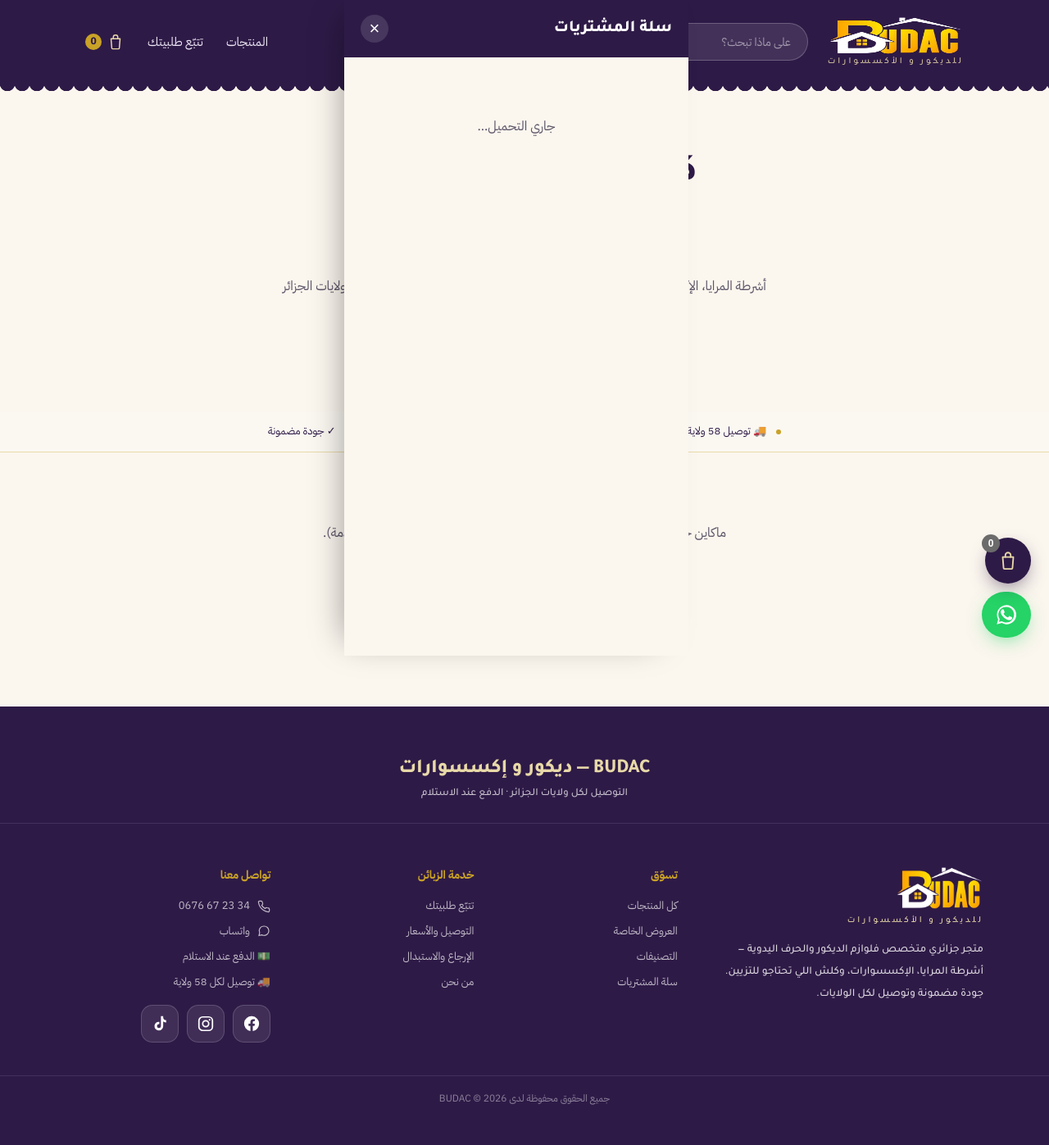
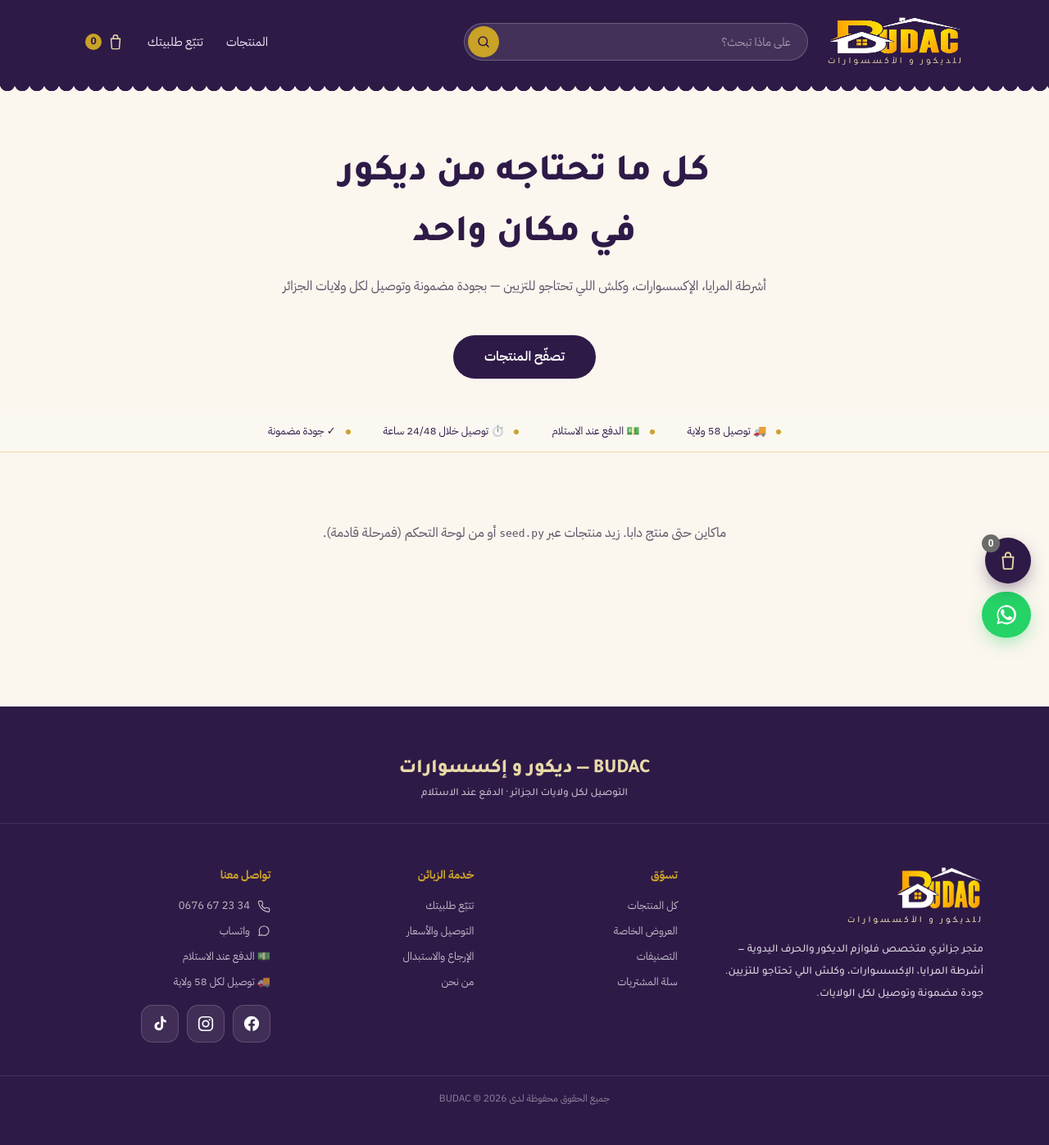
Before and after one commit to bakirLakaf/budac-store, a Flask app: page / in a window 1280 px wide. Shown: the whole page at 82% size. Run offline with Flask 3, Linux system fonts and the light colour scheme; some libraries are stand-ins or nearby versions.

Commit message:
Add files via upload

```diff
--- a/app.py
+++ b/app.py
@@ -15,6 +15,12 @@ def create_app():
     app.config.from_object(Config)
 
     db.init_app(app)
+
+    # ⚠️ Railway يخدم وراء بروكسي (reverse proxy). بلا هاذي، Flask يظن أن
+    # الاتصال http وليس https، فالروابط المطلقة (og:image, canonical, redirects)
+    # تتولّد بـhttp — وهذا يخلي المتصفح يشطب على https فشريط العنوان.
+    from werkzeug.middleware.proxy_fix import ProxyFix
+    app.wsgi_app = ProxyFix(app.wsgi_app, x_for=1, x_proto=1, x_host=1, x_prefix=1)
 
     # حماية CSRF: تتحقق تلقائيًا من كل POST/PUT/DELETE.
     # بلاها، أي موقع خارجي يقدر يخلق فورم مخفي يبعث طلب لموقعك باسم أدمن داخل
--- a/static/css/style.css
+++ b/static/css/style.css
@@ -2317,23 +2317,28 @@ a:focus-visible, button:focus-visible {
 }
 .cart-drawer-overlay.is-open { opacity: 1; }
 
+/* ⚠️ مهم: خاصية hidden لازم تغلب display:flex، وإلا اللوحة تبان مباشرة
+   كي تتحل الصفحة (هذا كان سبب ظهورها بلا ما تضغط الزر). */
+.cart-drawer[hidden],
+.cart-drawer-overlay[hidden] { display: none !important; }
+
 .cart-drawer {
     position: fixed;
     top: 0;
-    inset-inline-end: 0;
+    left: 0;                             /* موقع فيزيائي ثابت — ما يتقلبش مع RTL */
     z-index: 960;
     width: min(420px, 100%);
     height: 100dvh;
     display: flex;
     flex-direction: column;
     background: var(--color-bg);
-    box-shadow: -18px 0 40px -20px rgba(0, 0, 0, 0.4);
-    transform: translateX(-100%);        /* RTL: اللوحة على اليمين */
+    box-shadow: 18px 0 40px -20px rgba(0, 0, 0, 0.4);
+    /* الترانسفورم ما يتقلبش تلقائيًا مع RTL — لهذا نستعملو قيمة فيزيائية.
+       اللوحة على اليسار، فنخبيوها لبرّا اليسار بـ-100%. */
+    transform: translateX(-100%);
     transition: transform 0.25s ease;
 }
-[dir="rtl"] .cart-drawer { transform: translateX(100%); }
-.cart-drawer.is-open,
-[dir="rtl"] .cart-drawer.is-open { transform: translateX(0); }
+.cart-drawer.is-open { transform: translateX(0); }
 
 .cart-drawer-head {
     display: flex;
--- a/templates/base.html
+++ b/templates/base.html
@@ -7,6 +7,14 @@
 
     {# ---------- SEO + المشاركة الاجتماعية ---------- #}
     <meta name="description" content="{% block meta_description %}{{ store_name }} — متجر جزائري لمستلزمات الديكور والحرف اليدوية. توصيل لكل الولايات، الدفع عند الاستلام.{% endblock %}">
+    {# ---------- أيقونة الموقع ---------- #}
+    <link rel="icon" href="{{ url_for('static', filename='favicon.ico') }}" sizes="any">
+    <link rel="icon" type="image/png" sizes="192x192"
+          href="{{ url_for('static', filename='img/brand/icon-192.png') }}">
+    <link rel="apple-touch-icon"
+          href="{{ url_for('static', filename='img/brand/apple-touch-icon.png') }}">
+    <meta name="theme-color" content="#2E1A47">
+
     <meta name="csrf-token" content="{{ csrf_token() }}">
     <link rel="canonical" href="{{ request.url }}">
 
--- a/templates/shop/home.html
+++ b/templates/shop/home.html
@@ -70,7 +70,7 @@
 {% else %}
 <section class="hero">
     <div class="container hero-inner">
-        <h1 class="hero-title">كل ما يحتاجه ديكورك<br>في مكان واحد</h1>
+        <h1 class="hero-title">كل ما تحتاجه من ديكور<br>في مكان واحد</h1>
         <p class="hero-subtitle">
             أشرطة المرايا، الإكسسوارات، وكلش اللي تحتاجو للتزيين — بجودة مضمونة
             وتوصيل لكل ولايات الجزائر
```
Also changed, not shown: static/favicon.ico (added), static/img/brand/apple-touch-icon.png (added), static/img/brand/icon-192.png (added), static/img/brand/icon-512.png (added).
